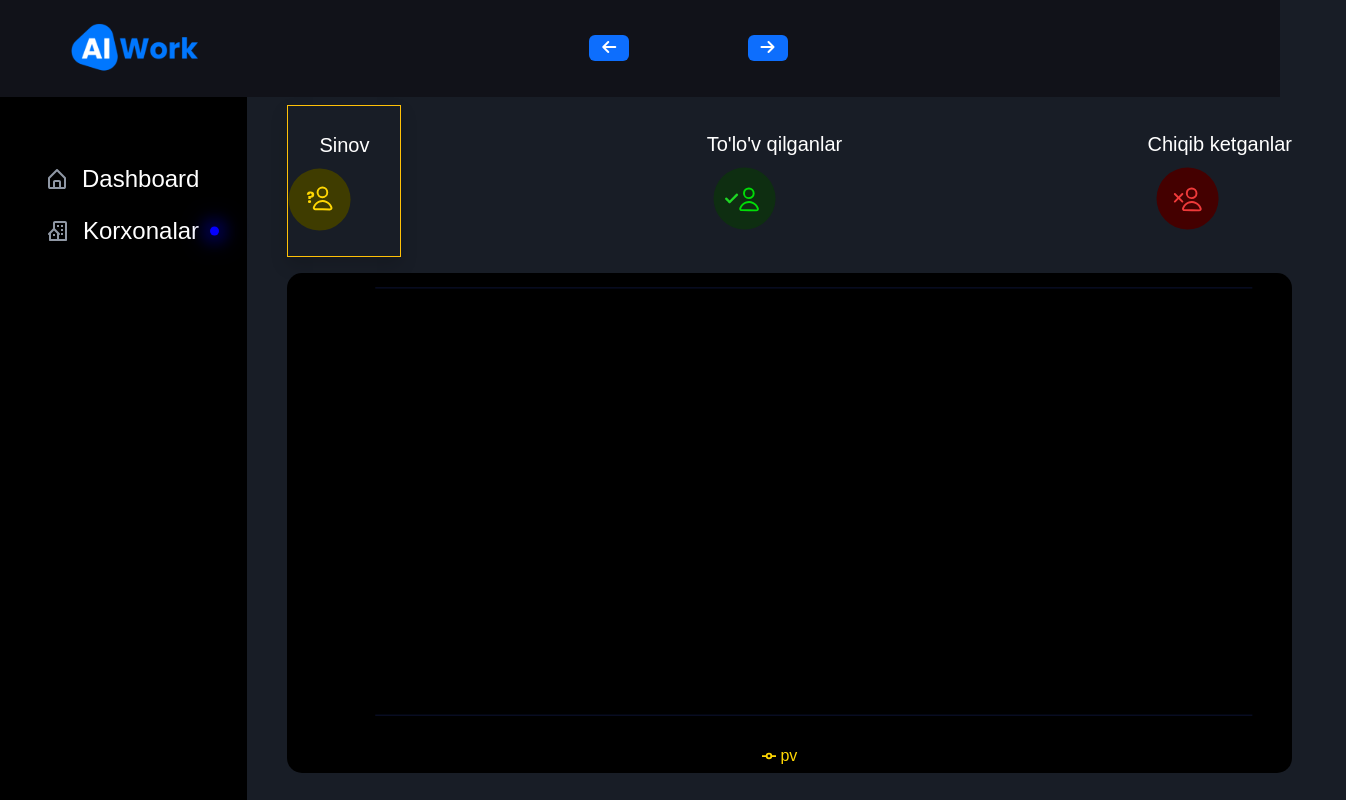
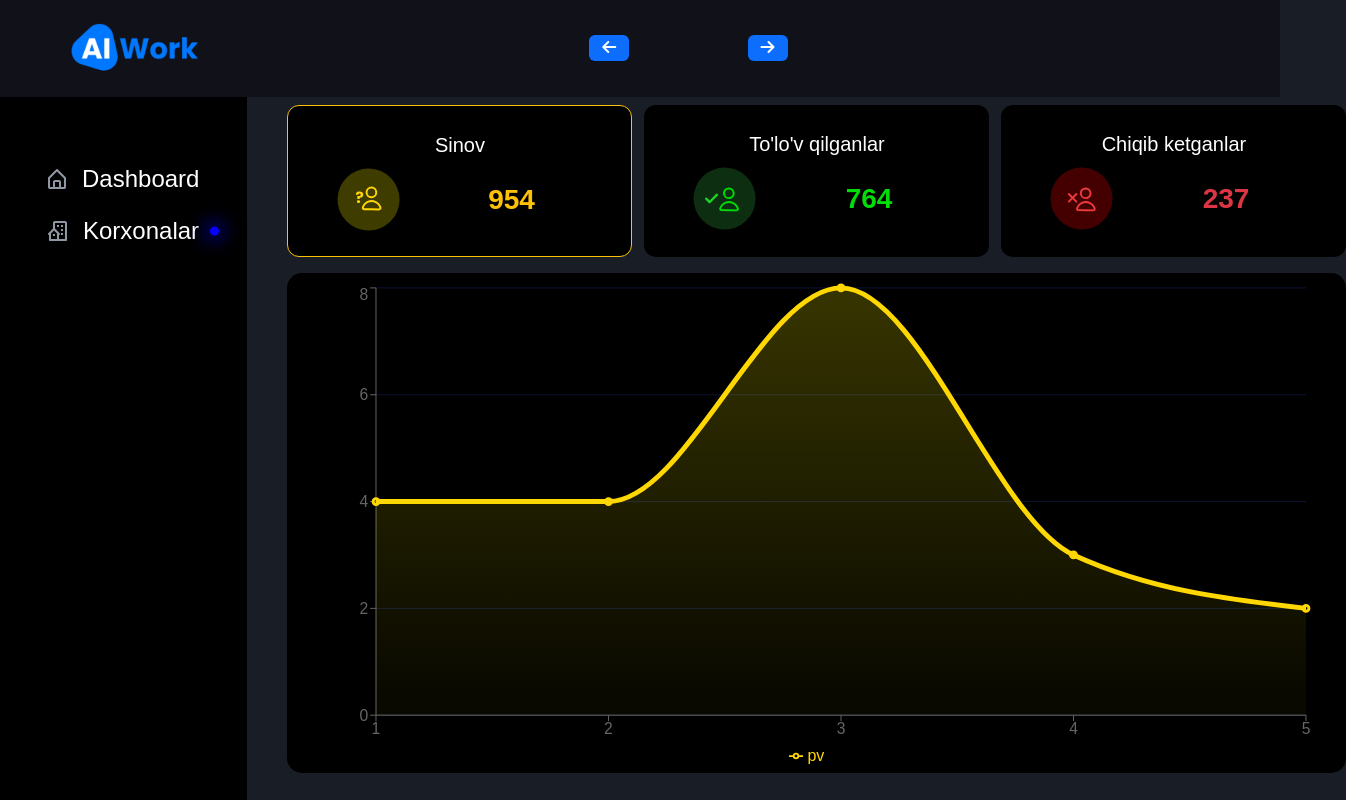
Before and after one commit to Ilnur72/Dashboard-Chart-frontend, a React (Vite) app: page /korxonalar in a window 1280 px wide. Shown: the top 800 px of the page, 1346 px wide, since content can reach past the window. Built offline with nearby package versions, Linux system fonts and the light colour scheme; no server answers.

Commit message:
Change linechart

```diff
--- a/package.json
+++ b/package.json
@@ -15,7 +15,7 @@
     "react-apexcharts": "^1.4.0",
     "react-bootstrap": "^2.7.2",
     "react-dom": "^18.2.0",
-    "react-router-dom": "^6.8.1",
+    "react-minimal-pie-chart": "^8.4.0",
     "react-toastify": "^9.1.1",
     "recharts": "^2.4.2",
     "sass": "^1.58.1"
--- a/src/Components/Linechart/Linechart.jsx
+++ b/src/Components/Linechart/Linechart.jsx
@@ -12,23 +12,48 @@ import {
     Area,
   } from "recharts";
 
+  const data = {
+    "adminBodyDtoList": [
+      {
+        "day": 1,
+        "pv": 4
+      },
+      {
+        "day": 2,
+        "pv": 4
+      },
+      {
+        "day": 3,
+        "pv": 8
+      },
+      {
+        "day": 4,
+        "pv": 3
+      },
+      {
+        "day": 5,
+        "pv": 2
+      },
+    ]
+  }
+
 
   const Linechart = ({id, color, dataItem, idCard,}) => {
     const [chart, setChart] = useState([]);
 
-    useEffect(() => {
-      async function chartDataGet(index){
-        if(dataItem.length !== 0){
-          try {
-            const { data } = await axios.get(`getBody/${index}/${dataItem.year}/${dataItem.month}`)
-            setChart(data)
-          } catch (error) {
-            toast("Bu oyda ma'lumotlar yo'q!", {type: "error"})
-          }
-        }
-      }
-      chartDataGet(idCard)
-    }, [idCard,dataItem]);
+    // useEffect(() => {
+    //   async function chartDataGet(index){
+    //     if(dataItem.length !== 0){
+    //       try {
+    //         const { data } = await axios.get(`getBody/${index}/${dataItem.year}/${dataItem.month}`)
+    //         setChart(data)
+    //       } catch (error) {
+    //         toast("Bu oyda ma'lumotlar yo'q!", {type: "error"})
+    //       }
+    //     }
+    //   }
+    //   chartDataGet(idCard)
+    // }, [idCard,dataItem]);
 
 
   return (
@@ -38,7 +63,7 @@ import {
           className="chart-line mt-2"
           width={1140}
           height={450}
-          data={chart.adminBodyDtoList}
+          data={data.adminBodyDtoList}
           margin={{
             top: 5,
             right: 30,
--- /dev/null
+++ b/src/Data/data.json
@@ -0,0 +1,3 @@
+{
+
+}
--- a/src/Pages/Chart/Chart.jsx
+++ b/src/Pages/Chart/Chart.jsx
@@ -2,84 +2,120 @@ import React, { useEffect, useState } from "react";
 
 import "./chart.scss";
 
-
-
 import out from "../../assets/Images/out.svg";
 import payment from "../../assets/Images/payment.svg";
-import sinov from "../../assets/Images/sinov.svg"
+import sinov from "../../assets/Images/sinov.svg";
 import Linechart from "../../Components/Linechart/Linechart.jsx";
 import axios from "axios";
 
-const Chartdashboard = ({getData}) => {
+const dataCharts = {
+  id : 32,
+  trial: 954,
+  paid: 764,
+  exits: 237,
+  month: 2,
+  monthName: "March",
+  year: 2023
+}
+
+const Chartdashboard = ({ getData }) => {
   const [card, setCard] = useState([]);
-  useEffect(() => {
-    async function getTitleCard(){
-      if(getData){
-        try {
-          const {data} = await axios.get(`getHeadTwo/${getData.chartYear}/${getData.chartMonth}`)
-          setCard(data)
-        } catch (error) {
-          toast("error", {type: "error"})
-        }
-      }
-    }
-    getTitleCard()
-  }, [getData]);
-
-
-  const [dataChart, setDataChart] = useState({id:"colorS", color: "#FFD703"});
+  // useEffect(() => {
+  //   async function getTitleCard() {
+  //     if (getData) {
+  //       try {
+  //         const { data } = await axios.get(
+  //           `getHeadTwo/${getData.chartYear}/${getData.chartMonth}`
+  //         );
+  //         setCard(data);
+  //       } catch (error) {
+  //         toast("error", { type: "error" });
+  //       }
+  //     }
+  //   }
+  //   getTitleCard();
+  // }, [getData]);
+  const [dataChart, setDataChart] = useState({
+    id: "colorS",
+    color: "#FFD703",
+  });
   const handleCardClick = (id, color) => {
-    setDataChart({id, color})
-  }
+    setDataChart({ id, color });
+  };
 
   const [active, setActive] = useState(4);
 
-  const toggleTab = (index  , title) => {
-    setActive(index)
+  const toggleTab = (index, title) => {
+    setActive(index);
 
-      switch(title){
+    switch (title) {
       case "Sinov":
         return handleCardClick("colorS", "#FFD703");
 
       case "To'lo'v qilganlar":
-        return handleCardClick("colorTq" , "#05FF00");
+        return handleCardClick("colorTq", "#05FF00");
 
       case "Chiqib ketganlar":
         return handleCardClick("colorCk", "#FF0000");
       default:
-        return ""
+        return "";
     }
-  }
+  };
 
   return (
     <div className="container-sm">
       <div className="container-wrap">
         <div className="mt-2 ms-4  d-flex w-100 justify-content-between">
-        <div onClick={() => toggleTab(4, "Sinov")} className={active == 4 ? 'card-item text-center py-4 border border-warning shadow' :'card-item text-center py-4' }>
-              <p className='text-white fs-5'>Sinov</p>
-              <div className='d-flex align-items-center justify-content-around me-5 mt-2 fw-bold'>
+          <div
+            onClick={() => toggleTab(4, "Sinov")}
+            className={
+              active == 4
+                ? "card-item text-center py-4 border border-warning "
+                : "card-item text-center py-4"
+            }
+          >
+            <p className="text-white fs-5">Sinov</p>
+            <div className="d-flex align-items-center justify-content-around me-5 mt-2 fw-bold">
               <img src={sinov} width={64} alt="" />
-                <strong className="text-warning fs-3">{card.trial}</strong>
+              <strong className="text-warning fs-3">{dataCharts.trial}</strong>
             </div>
           </div>
-            <div onClick={() => toggleTab(5, "To'lo'v qilganlar")} className={active == 5 ? 'card-item text-center py-4 border border-success shadow' :'card-item text-center py-4 border-dark' }>
-              <p className='text-white fs-5'>To'lo'v qilganlar</p>
-              <div className='d-flex align-items-center justify-content-around me-5 mt-2 fw-bold'>
+          <div
+            onClick={() => toggleTab(5, "To'lo'v qilganlar")}
+            className={
+              active == 5
+                ? "card-item text-center py-4 border border-success"
+                : "card-item text-center py-4 border-dark"
+            }
+          >
+            <p className="text-white fs-5">To'lo'v qilganlar</p>
+            <div className="d-flex align-items-center justify-content-around me-5 mt-2 fw-bold">
               <img src={payment} width={64} alt="" />
-                <strong className="order fs-3">{card.paid}</strong>
+              <strong className="order fs-3">{dataCharts.paid}</strong>
             </div>
           </div>
-            <div onClick={() => toggleTab(6, "Chiqib ketganlar")} className={active == 6 ? 'card-item text-center py-4 border border-danger shadow' :'card-item text-center py-4 border-dark' }>
-              <p className='text-white fs-5'>Chiqib ketganlar</p>
-              <div className='d-flex align-items-center justify-content-around me-5 mt-2 fw-bold'>
+          <div
+            onClick={() => toggleTab(6, "Chiqib ketganlar")}
+            className={
+              active == 6
+                ? "card-item text-center py-4 border border-danger"
+                : "card-item text-center py-4 border-dark"
+            }
+          >
+            <p className="text-white fs-5">Chiqib ketganlar</p>
+            <div className="d-flex align-items-center justify-content-around me-5 mt-2 fw-bold">
               <img src={out} width={64} alt="" />
-                <strong className="text-danger fs-3">{card.exits}</strong>
+              <strong className="text-danger fs-3">{dataCharts.exits}</strong>
+            </div>
           </div>
         </div>
 
-        </div>
-
-        <Linechart id={dataChart.id} color={dataChart.color} dataItem={card} idCard={active}/>
+        <Linechart
+          id={dataChart.id}
+          color={dataChart.color}
+          dataItem={card}
+          idCard={active}
+        />
       </div>
     </div>
   );
--- a/src/Pages/Chart/chart.scss
+++ b/src/Pages/Chart/chart.scss
@@ -5,3 +5,11 @@
 .wrap{
     max-width: 1200px;
 }
+.card-item{
+    width: 345px;
+    height: 152px;
+    border-radius: 12px;
+    padding: 5px;
+    background-color: #000000;
+
+}
--- a/src/Pages/Dashboard/Dashboard.jsx
+++ b/src/Pages/Dashboard/Dashboard.jsx
@@ -10,35 +10,48 @@ import user from "../../assets/Images/users.svg";
 import order from "../../assets/Images/cart.svg";
 import { toast } from "react-toastify";
 
+const dataCharts = {
+    id : 32,
+    calls: 1856,
+    buys: 528,
+    visitors: 2136,
+    month: 2,
+    monthName: "March",
+    year: 2023
+}
 
-const Dashboard = ({getData}) => {
+const Dashboard = ({ getData }) => {
   const [card, setCard] = useState([]);
-  useEffect(() => {
-    async function getTitleCard(){
-      if(getData){
-        try {
-          const {data} = await axios.get(`getHeadOne/${getData.chartYear}/${getData.chartMonth}`)
-          setCard(data)
-        } catch (error) {
-          toast("error", {type: "error"})
-        }
-      }
-    }
-    getTitleCard()
-  }, [getData]);
-
-  const [dataChart, setDataChart] = useState({id:"colorQ", color: "#001AFF"});
+//   useEffect(() => {
+//     async function getTitleCard() {
+//       if (getData) {
+//         try {
+//           const { data } = await axios.get(
+//             `getHeadOne/${getData.chartYear}/${getData.chartMonth}`
+//           );
+//           setCard(data);
+//         } catch (error) {
+//           toast("error", { type: "error" });
+//         }
+//       }
+//     }
+//   getTitleCard();
+// }, [getData]);
+  const [dataChart, setDataChart] = useState({
+    id: "colorQ",
+    color: "#001AFF",
+  });
   const handleCardClick = (id, color) => {
-    setDataChart({id, color})
-  }
+    setDataChart({ id, color });
+  };
 
   const [active, setActive] = useState(1);
   const toggleTab = (index, title) => {
-    setActive(index)
+    setActive(index);
 
-      switch(title){
+    switch (title) {
       case "Qo'ng'iroqlar":
-          return handleCardClick("colorQ","#001AFF");
+        return handleCardClick("colorQ", "#001AFF");
 
       case "Buyurtmalar soni":
         return handleCardClick("colorBs", "#05FF00");
@@ -47,39 +60,64 @@ const Dashboard = ({getData}) => {
         return handleCardClick("colorTbs", "#FF6000");
 
       default:
-        return ""
+        return "";
     }
-  }
+  };
 
   return (
     <div className="container-sm">
       <div className="container-wrap">
         <div className="mt-2 ms-4 w-100 d-flex justify-content-between">
-            <div onClick={() => toggleTab(1, "Qo'ng'iroqlar")} className={active == 1 ? 'card-item text-center py-4 border border-primary shadow' :'card-item text-center py-4 border-dark' }>
-                <p className='text-white fs-5'>Qo'ng'iroqlar</p>
-                <div className='d-flex align-items-center justify-content-around me-5 mt-2 fw-bold'>
+          <div
+            onClick={() => toggleTab(1, "Qo'ng'iroqlar")}
+            className={
+              active == 1
+                ? "card-item text-center py-4 border border-primary shadow"
+                : "card-item text-center py-4 border-dark"
+            }
+          >
+            <p className="text-white fs-5">Qo'ng'iroqlar</p>
+            <div className="d-flex align-items-center justify-content-around me-5 mt-2 fw-bold ">
               <img src={calls} width={64} alt="" />
-                    <strong className="text-primary fs-3">{card.calls}</strong>
+              <strong className="text-primary fs-3">{dataCharts.calls}</strong>
             </div>
           </div>
-            <div onClick={() => toggleTab(2, "Buyurtmalar soni")} className={active == 2 ? 'card-item text-center py-4 border border-success shadow' :'card-item text-center py-4 border-dark' }>
-                <p className='text-white fs-5'>Buyurtmalar soni</p>
-                <div className='d-flex align-items-center justify-content-around me-5 mt-2 fw-bold'>
+          <div
+            onClick={() => toggleTab(2, "Buyurtmalar soni")}
+            className={
+              active == 2
+                ? "card-item text-center py-4 border border-success shadow"
+                : "card-item text-center py-4 border-dark"
+            }
+          >
+            <p className="text-white fs-5">Buyurtmalar soni</p>
+            <div className="d-flex align-items-center justify-content-around me-5 mt-2 fw-bold">
               <img src={order} width={64} alt="" />
-                    <strong className="order accordio fs-3">{card.buys}</strong>
+              <strong className="order accordio fs-3">{dataCharts.buys}</strong>
             </div>
           </div>
-            <div onClick={() => toggleTab(3, "Tashrif buyuruvchilar soni")} className={active == 3 ? 'card-item text-center py-4 active-item shadow' :'card-item text-center py-4 border-dark' }>
-                <p className='text-white fs-5'>Tashrif buyuruvchilar soni</p>
-                <div className='d-flex align-items-center justify-content-around me-5 mt-2 fw-bold'>
+          <div
+            onClick={() => toggleTab(3, "Tashrif buyuruvchilar soni")}
+            className={
+              active == 3
+                ? "card-item text-center py-4 active-item shadow"
+                : "card-item text-center py-4 border-dark"
+            }
+          >
+            <p className="text-white fs-5">Tashrif buyuruvchilar soni</p>
+            <div className="d-flex align-items-center justify-content-around me-5 mt-2 fw-bold">
               <img src={user} width={64} alt="" />
-                    <strong className="visitors fs-3">{card.visitors}</strong>
+              <strong className="visitors fs-3">{dataCharts.visitors}</strong>
+            </div>
           </div>
         </div>
 
-        </div>
-
-        <Linechart id={dataChart.id} color={dataChart.color} dataItem={card} idCard={active}/>
+        <Linechart
+          id={dataChart.id}
+          color={dataChart.color}
+          dataItem={dataCharts}
+          idCard={active}
+        />
       </div>
     </div>
   );
```
Also changed, not shown: src/Components/Cards/Cards.jsx (+48 -27 lines), src/Components/Header/Header.jsx (+7 -7 lines), 1 other file (tests, documents, lock files or other folders). Lines whose indentation alone changed are shown as unchanged.
